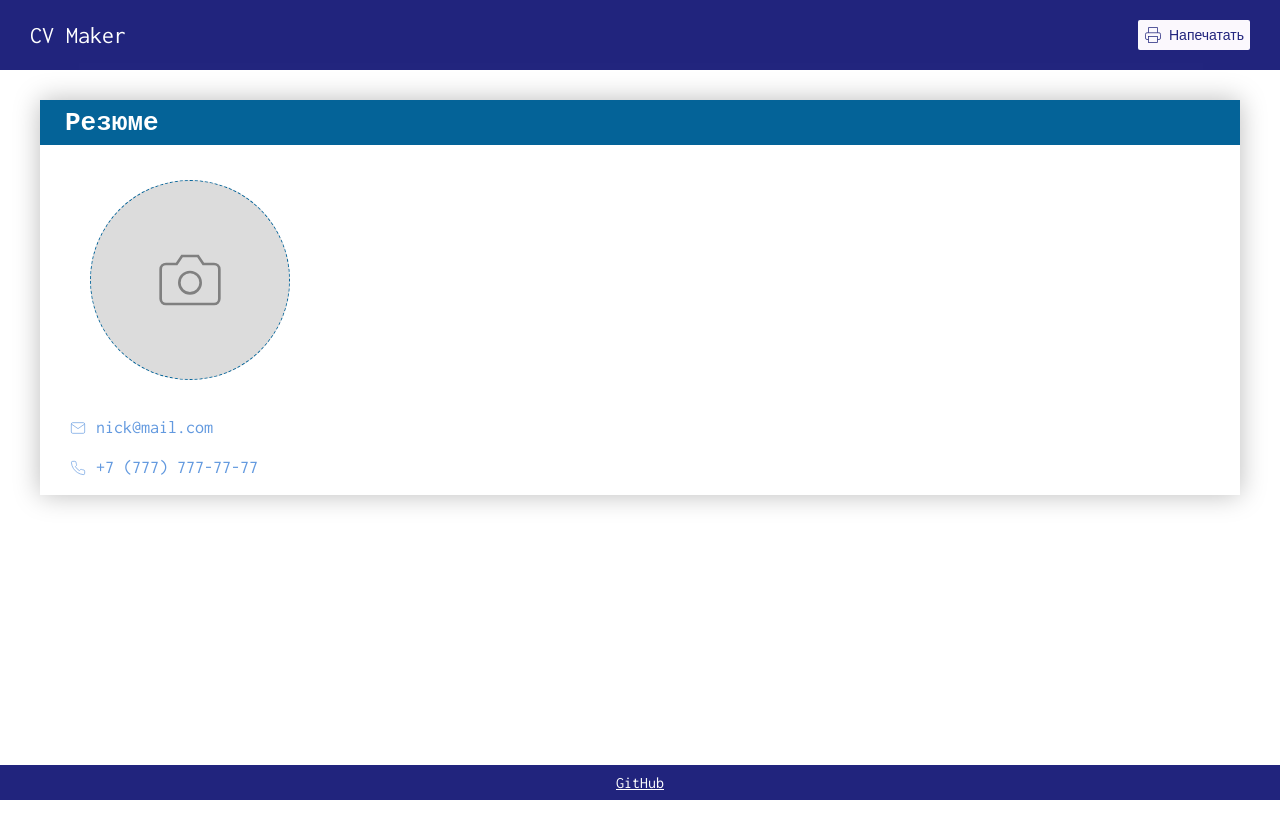
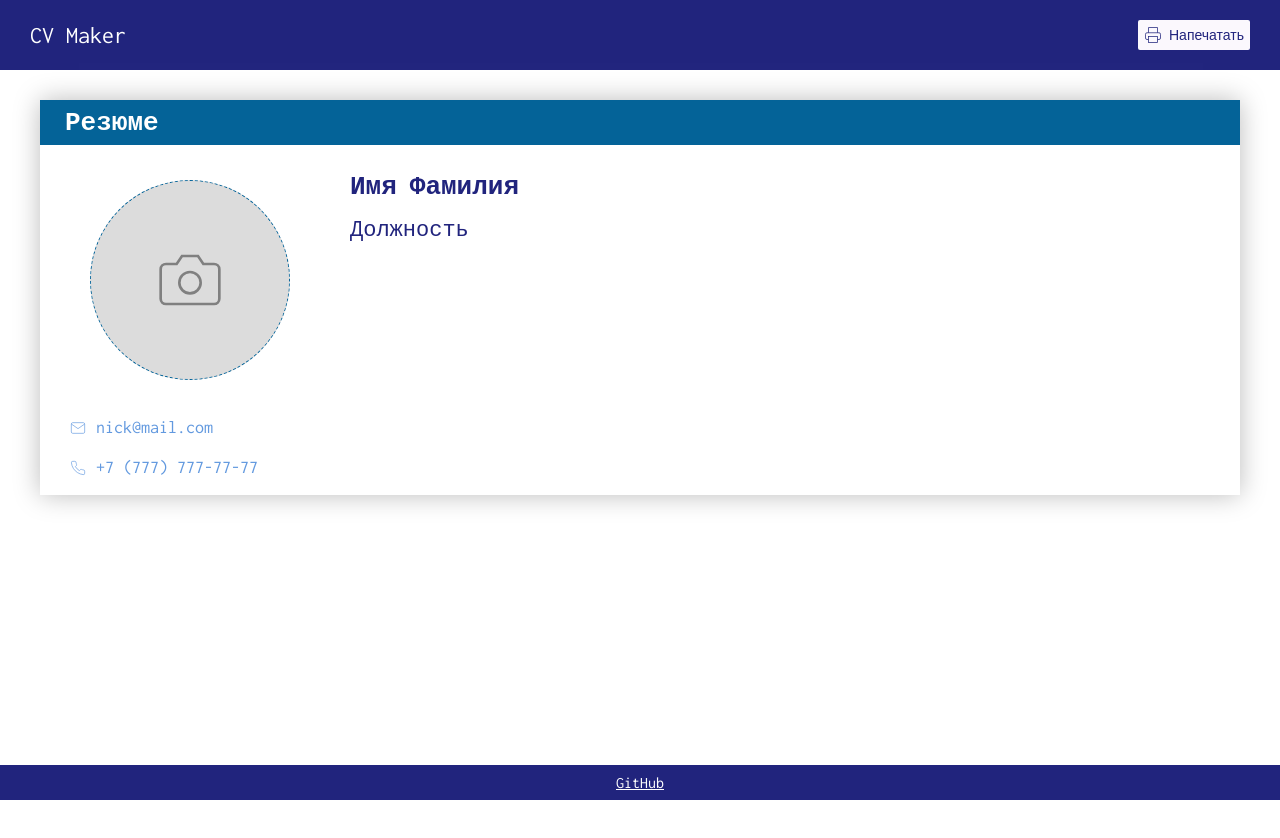
Before and after one commit to Marina-Sidorkina/cv_maker, a React (Create React App) app: page / in a window 1280 px wide. Shown: the top 838 px of the page. Built offline with nearby package versions, Linux system fonts and the light colour scheme.

Commit message:
Add info

```diff
--- a/src/App.tsx
+++ b/src/App.tsx
@@ -1,5 +1,5 @@
 import React, {useMemo, useRef} from 'react';
-import {Header, Footer, Content, Avatar, Aside, Contact} from './components';
+import {Header, Footer, Content, Avatar, Aside, Contact, Main, Info} from './components';
 import { useReactToPrint } from 'react-to-print';
 import { ReactComponent as MailIcon } from '../src/assets/icons/mail.svg';
 import { ReactComponent as PhoneIcon } from '../src/assets/icons/phone.svg';
@@ -13,6 +13,8 @@ function App() {
     mail: 'nick@mail.com',
     phone: '+7 (777) 777-77-77',
     GitHub: 'https://github.com/Marina-Sidorkina/cv_maker',
+    name: 'Имя Фамилия',
+    position: 'Должность'
   }), []);
 
   const handlePrintClick = useReactToPrint({
@@ -27,6 +29,9 @@ function App() {
           <Contact icon={<MailIcon />} text={defaults.mail}/>
           <Contact icon={<PhoneIcon />} text={defaults.phone}/>
         </Aside>
+        <Main>
+          <Info name={defaults.name} position={defaults.position}/>
+        </Main>
       </Content>
       <Footer href={defaults.GitHub}/>
     </>
--- a/src/components/elements/title/index.tsx
+++ /dev/null
@@ -1,9 +0,0 @@
-import React from 'react';
-
-const Title = (props: {children: React.ReactNode; level: 1 | 2}) => {
-  return (
-      <h1>{props.children}</h1>
-  );
-}
-
-export default React.memo(Title);
--- a/src/components/index.ts
+++ b/src/components/index.ts
@@ -7,4 +7,6 @@ export {default as Contact} from './elements/contact';
 export {default as FileInput} from './elements/file-input';
 export {default as Label} from './elements/label';
 export {default as Preview} from './elements/preview';
-export {default as Title} from './elements/title';
+export {default as Main} from './layouts/main';
+export {default as Info} from './info';
+export {default as Section} from './layouts/section';
--- /dev/null
+++ b/src/components/info/index.tsx
@@ -0,0 +1,30 @@
+import React from 'react';
+import styled from 'styled-components';
+
+const Wrapper = styled.div`
+  box-sizing: border-box;
+`;
+
+const Name = styled.h1`
+  box-sizing: border-box;
+  font-size: 26px;
+  margin-bottom: 15px;
+  color: #21247d;
+`;
+
+const Position = styled.p`
+  margin-top: 0;
+  font-size: 22px;
+  color: #21247d;
+`;
+
+const Info = (props: {name: string; position: string;}) => {
+  return (
+      <Wrapper>
+        <Name contentEditable suppressContentEditableWarning spellCheck={false}>{props.name}</Name>
+        <Position contentEditable suppressContentEditableWarning spellCheck={false}>{props.position}</Position>
+      </Wrapper>
+  );
+}
+
+export default React.memo(Info);
--- /dev/null
+++ b/src/components/layouts/main/index.tsx
@@ -0,0 +1,14 @@
+import React from 'react';
+import styled from 'styled-components';
+
+const Wrapper = styled.div`
+  box-sizing: border-box;
+  width: 100%;
+  padding: 10px;
+`;
+
+const Main = (props: {children: React.ReactNode}) => {
+  return <Wrapper>{props.children}</Wrapper>
+}
+
+export default React.memo(Main);
--- /dev/null
+++ b/src/components/layouts/section/index.tsx
@@ -0,0 +1,13 @@
+import React from 'react';
+import styled from 'styled-components';
+
+const Wrapper = styled.section`
+`;
+
+const Section = () => {
+  return (
+      <Section></Section>
+  );
+}
+
+export default React.memo(Section);
```
